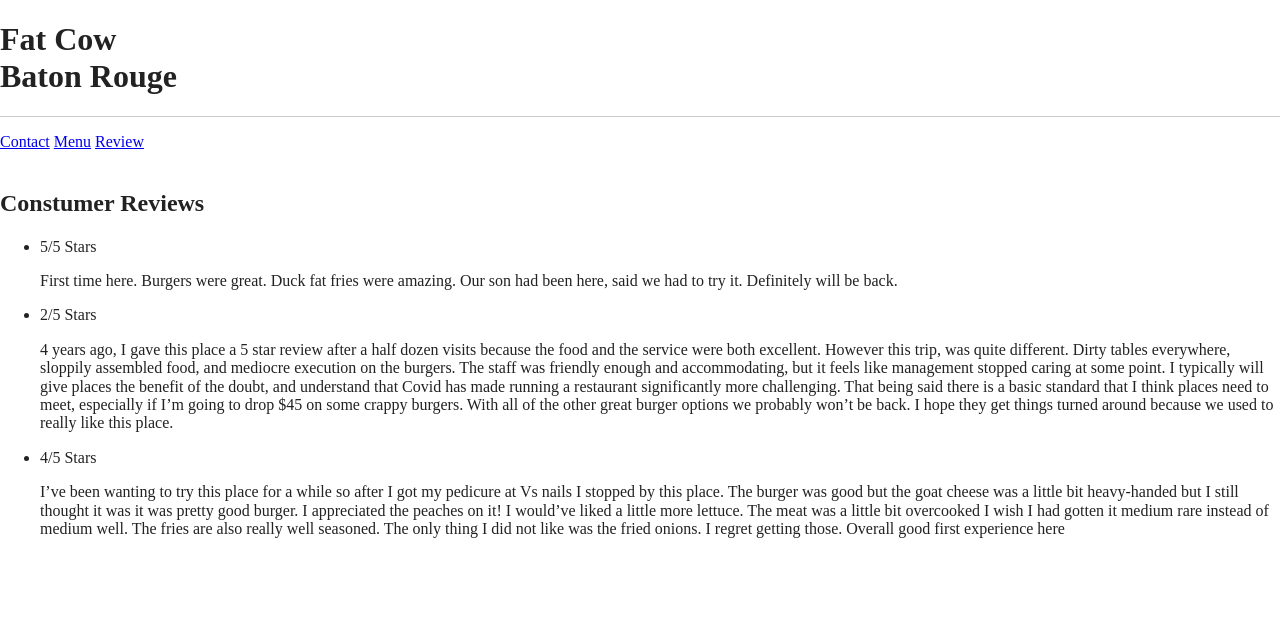
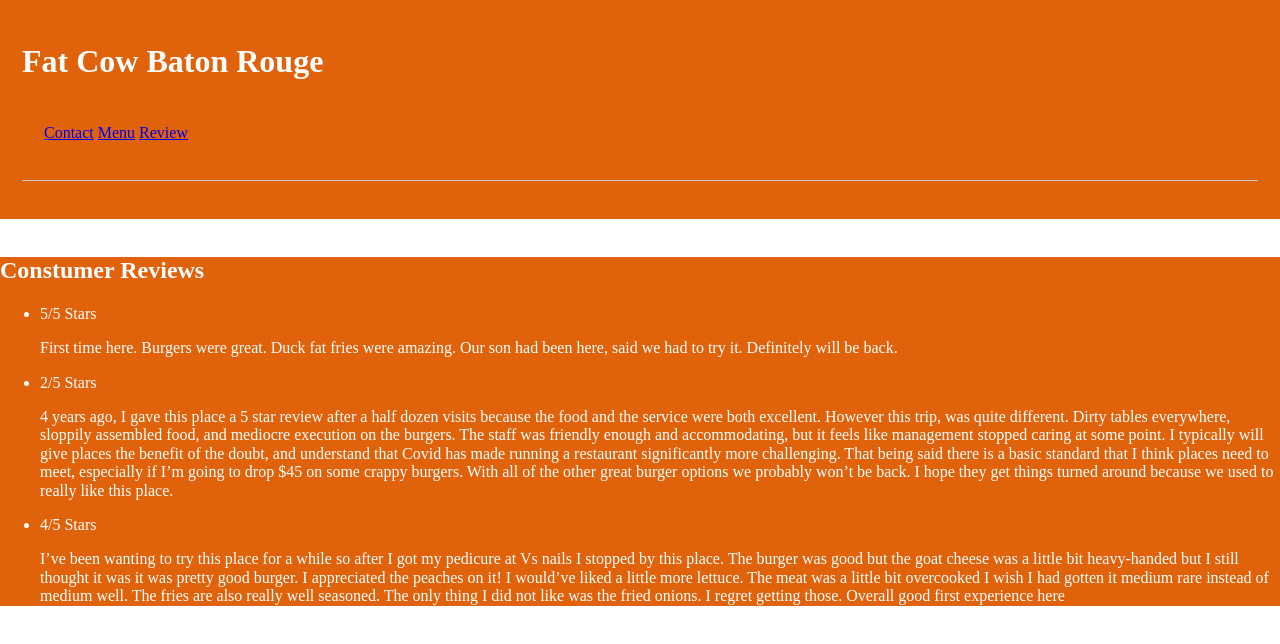
Before and after one commit to SierraBeaulieu/FatCowWebsite-Project1, a website built with Parcel: page reviews.html in a window 1280 px wide. Built offline with nearby package versions, Linux system fonts and the light colour scheme.

Commit message:
updated css

```diff
--- a/css/main.css
+++ b/css/main.css
@@ -265,12 +265,37 @@
   background-color: #000;
 }
 .fat-cow-header{
-  color: coral;
+  color: white;
 }
 
 .menu-list{
   color: aliceblue;
 }
+.review-page{
+  background-color: #E0630C;
+}
+.written-reviews{
+  color: white;
+}
+
+.stars{
+  color: white;
+}
+
 .all-links{
-  color: lightsalmon;
+  background-color: #E0630C;
+  padding: 22px;
 }
+
+.all-links{
+  justify-content: flex-end;
+
+}
+
+.reviews{
+  justify-content: flex-end;
+}
+.fat-cow-header{
+  background-color: #E0630C;
+  padding: 22px;
+}
--- a/reviews.html
+++ b/reviews.html
@@ -38,25 +38,25 @@
 </body>
 
 <!-- home page -->
-<header>
-  <h1>Fat Cow <br>
+<header class="fat-cow-header">
+  <h1 class="fat-cow">Fat Cow
     Baton Rouge</h1>
-  <hr>
-</header>
 <!-- links -->
 <div class="all-links">
 <a class="about" href="index.html">Contact</a>
 <a class="menu-button" href="menu.html">Menu</a>
 <a class="reviews" href="reviews.html">Review</a>
 </div>
+<hr>
+</header>
 <body>
 
   <!-- menu include all the food and prices -->
 <br>
-<div>
+<div class="review-page">
   <section>
-    <h2>Constumer Reviews</h2>
-    <ul>
+    <h2 class="written-reviews">Constumer Reviews</h2>
+    <ul class="stars">
       <li>5/5 Stars</li>
         <p>First time here. Burgers were great. Duck fat fries were amazing. Our son had been here, said we had to try it. Definitely will be back. </p>
       <li>2/5 Stars</li>
```
Also changed, not shown: index.html (+6 -6 lines), menu.html (+6 -7 lines).
